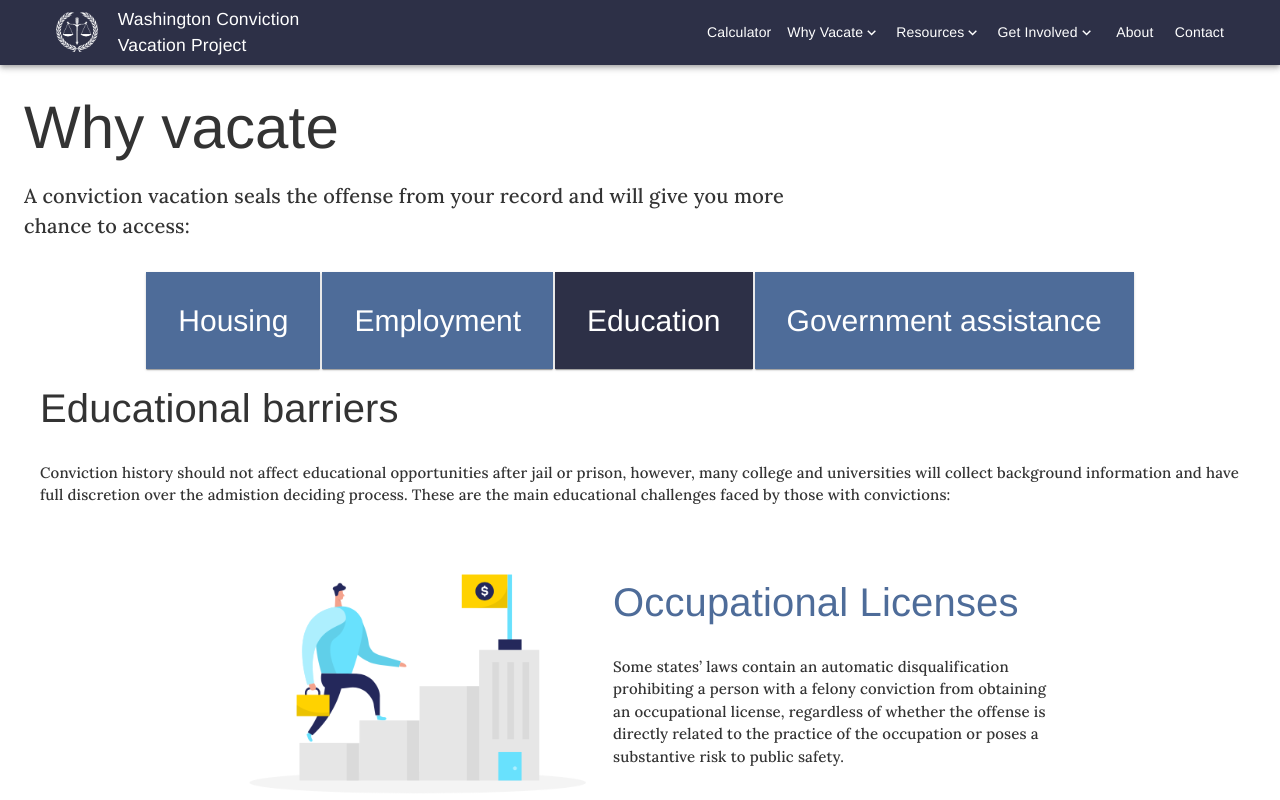
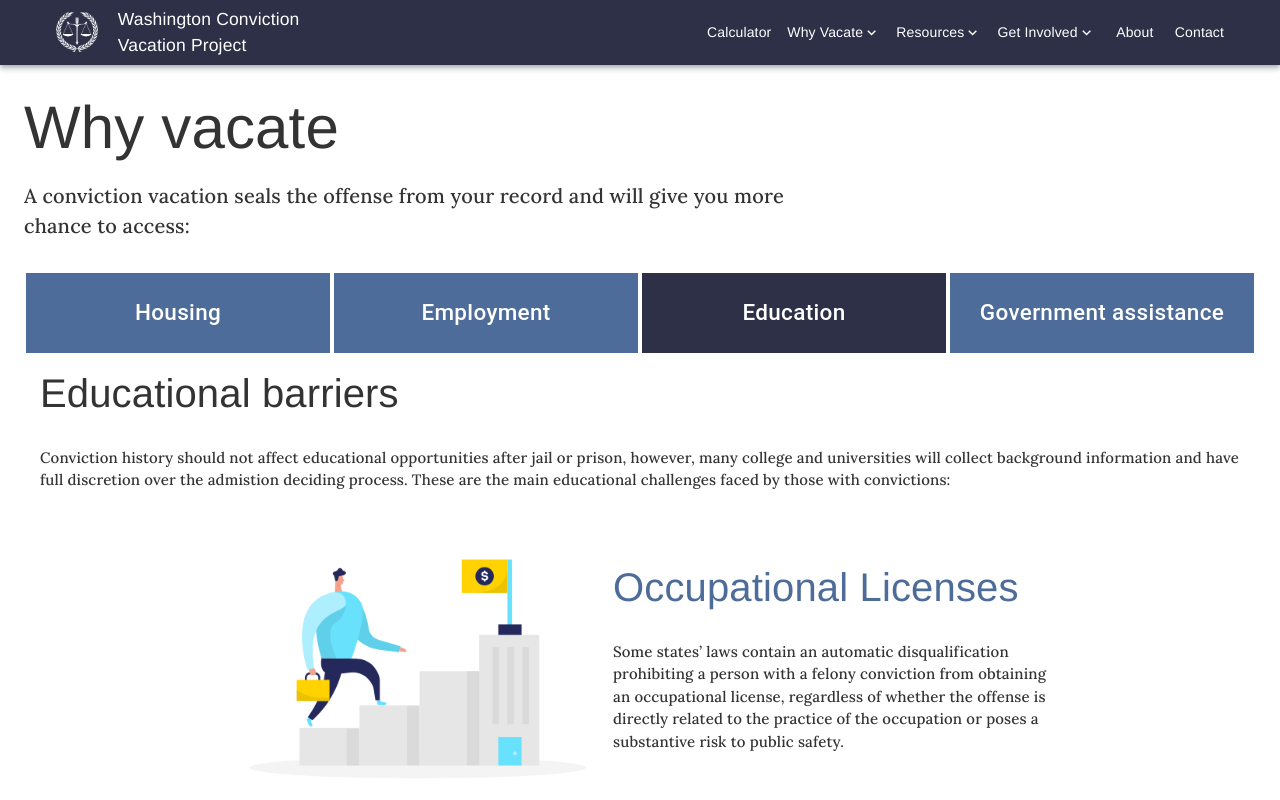
Before and after one commit to openseattle/clearviction-v1, a React (Create React App) app: page /why-vacate/education in a window 1280 px wide. Shown: the top 800 px of the page. Built offline with nearby package versions, Linux system fonts and the light colour scheme.

Commit message:
smaller cardgroup + key error fix

```diff
--- a/src/Components/NavCardGroup.jsx
+++ b/src/Components/NavCardGroup.jsx
@@ -1,7 +1,6 @@
 import {
   Box,
-  Card,
-  CardActionArea,
+  Button,
   Grid,
   makeStyles,
   Typography,
@@ -9,18 +8,14 @@ import {
 import { NavLink } from "react-router-dom";
 
 const useStyles = makeStyles((theme) => ({
-  root: {
-    display: "flex",
-    justifyContent: "center",
-  },
   cardStyle: {
-    maxWidth: 400,
+    width: "100%",
+    minHeight: 80,
     borderRadius: 0,
-    margin: 1,
     backgroundColor: theme.palette.primary.light,
     color: "white",
     "&:hover": {
-      color: "white",
+      color: "black",
     },
   },
   cardStyleActive: {
@@ -30,41 +25,32 @@ const useStyles = makeStyles((theme) => ({
   cardTextStyle: {
     padding: theme.spacing(1),
   },
+  gridStyle: {
+    padding: 2,
+  }
 }));
 
 const NavCardGroup = (props) => {
   const classes = useStyles();
-  const { subPages } = props;
+  const { subPages, xs, sm, md } = props;
   return (
     <Box>
-      <Grid container className={classes.root}>
+      <Grid container >
         {subPages.map((pageCard) => (
-          <Card
-            className={classes.cardStyle}
-            activeClassName={classes.cardStyleActive}
-            key={pageCard.name}
-            component={NavLink}
-            to={pageCard.link}
-          >
-            <CardActionArea>
-              <Box padding={3}>
-                <Typography
-                  className={classes.cardTextStyle}
-                  variant="h3"
-                  align="center"
-                >
-                  {pageCard.name}
-                </Typography>
-                { pageCard.desc && <Typography
-                  className={classes.cardTextStyle}
-                  variant="body1"
-                  align="center"
-                >
-                  {pageCard.desc}
-                </Typography>}
-              </Box>
-            </CardActionArea>
-          </Card>
+          <Grid className={classes.gridStyle} item key={pageCard.name} xs={xs} sm={sm} md={md}>
+            <Button
+              className={classes.cardStyle}
+              activeClassName={classes.cardStyleActive}
+              component={NavLink}
+              to={pageCard.link}
+              >
+                <div>
+                <Typography variant="h4">{pageCard.name}</Typography>
+                <Typography variant="body2">{pageCard.desc}</Typography>
+
+                </div>
+            </Button>
+          </Grid>
         ))}
       </Grid>
     </Box>
--- a/src/Components/NavigationAlt.jsx
+++ b/src/Components/NavigationAlt.jsx
@@ -89,8 +89,8 @@ const NavigationAlt = () => {
           {/* desktop menu */}
           <Box display={{ xs: "none", md: "flex" }}>
             <ButtonGroup>
-              {pages.map((page) => (
-                <NavButton page={page} />
+              {pages.map((page, idx) => (
+                <NavButton key={idx} page={page} />
               ))}
             </ButtonGroup>
           </Box>
--- a/src/Pages/WhyVacatePage.jsx
+++ b/src/Pages/WhyVacatePage.jsx
@@ -35,9 +35,7 @@ const WhyVacatePage = () => {
             "A conviction vacation seals the offense from your record and will give you more chance to access:"
           }
         />
-        <Box display="flex" justifyContent={"center"}>
-          <NavCardGroup subPages={pages}/>
-        </Box>
+      <NavCardGroup subPages={pages} xs={12} sm={3} md={3}/>
       </Container>
       <Route exact path="/why-vacate/housing">
         <WhyVacateHousing />
--- a/src/Subpages/WhyVacate/TwoParagraphTextWithHeader.jsx
+++ b/src/Subpages/WhyVacate/TwoParagraphTextWithHeader.jsx
@@ -35,8 +35,8 @@ export const TwoParagraphTextWithHeader = (props) => {
     const { header, text } = props;
     const textItems = text.map((t, idx) => (
         <>
-            <Grid item xs={12} sm={6} md={6}>
-                <Typography className={classes.text} key={idx} align="left">
+            <Grid key={idx} item xs={12} sm={6} md={6}>
+                <Typography className={classes.text}  align="left">
                     {t}
                 </Typography>
             </Grid>
```
